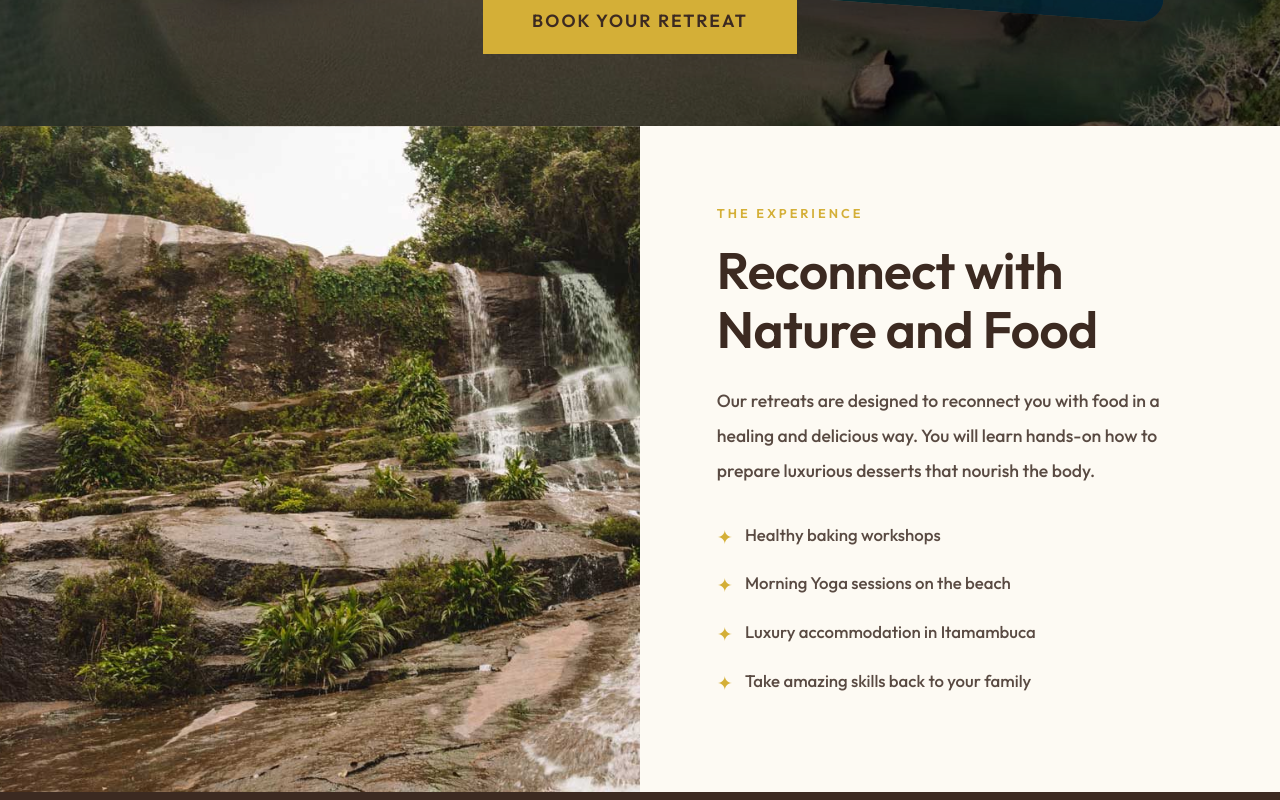
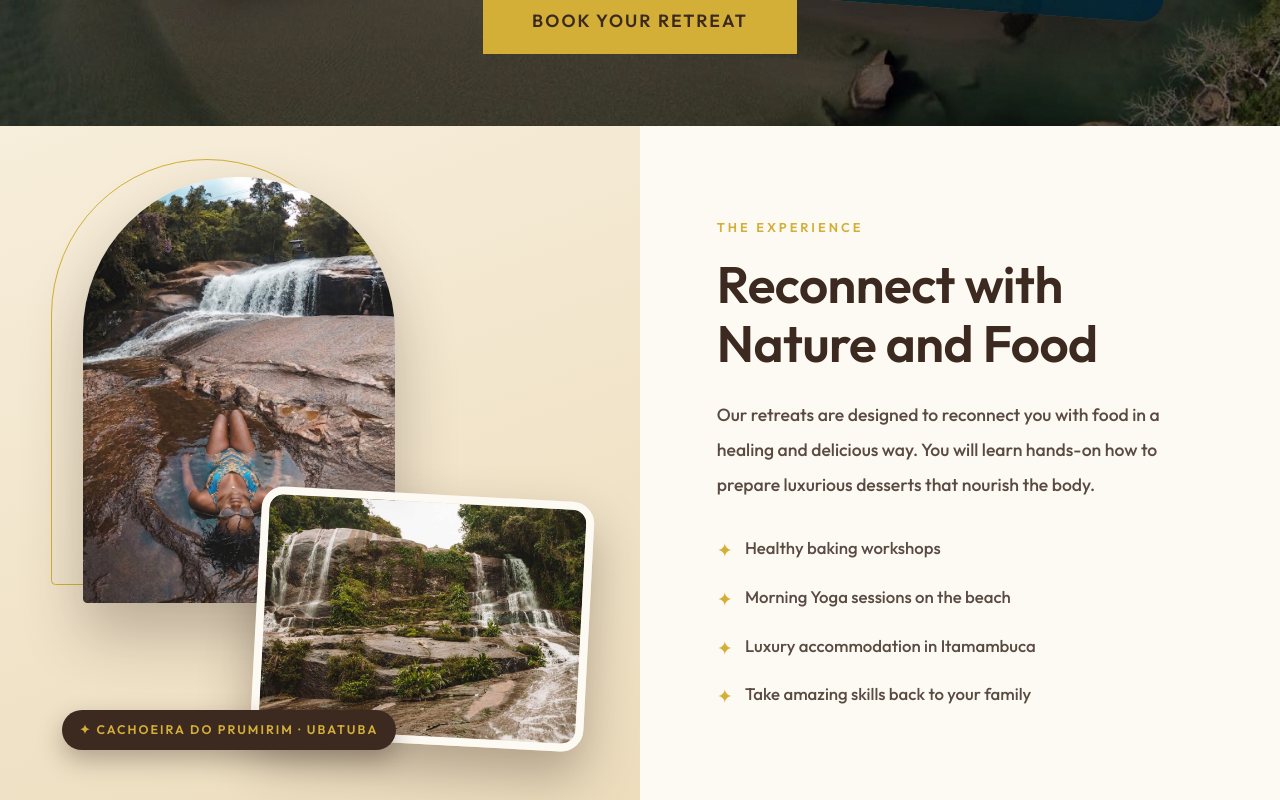
Before and after one commit to astrozine/thetropicalbakery, a Next.js app in the folder web-app/: page /en/retreats in a window 1280 px wide. Shown: the part 820-1620 px from the top of the page. Built offline with nearby package versions, Linux system fonts and the light colour scheme; no server answers; the database is empty; a web font is replaced by a local one.

Commit message:
retreats: experience section pairs the Prumirim portrait (arched frame) with the wide waterfall photo
Co-Authored-By: Claude Sonnet 5 <noreply@anthropic.com>

```diff
--- a/web-app/src/components/RetreatsLayout.tsx
+++ b/web-app/src/components/RetreatsLayout.tsx
@@ -167,15 +167,31 @@ export default function RetreatsLayout({ texts, locale = 'pt' }: RetreatsLayoutP
       {/* Experience Block */}
       <section style={{ background: 'var(--color-background)' }}>
         <div style={{ display: 'flex', flexWrap: 'wrap', alignItems: 'stretch', minHeight: '70vh' }}>
-          {/* Image side */}
-          <div style={{
-            flex: '1 1 50%',
-            minWidth: '300px',
-            minHeight: '450px',
-            backgroundImage: 'url("/retreats/real-cachoeira.jpg")',
-            backgroundSize: 'cover',
-            backgroundPosition: 'center'
-          }} />
+          {/* Image side: an arched portrait with the wide waterfall overlapping it, gold outline behind */}
+          <div className="rx">
+            <div className="rx__stage">
+              <div className="rx__ring" aria-hidden />
+              <div className="rx__arch">
+                <img src="/retreats/prumirim-woman.jpg" alt="Mulher relaxando na piscina natural da Cachoeira do Prumirim" loading="lazy" />
+              </div>
+              <div className="rx__wide">
+                <img src="/retreats/real-cachoeira.jpg" alt="Cachoeira do Prumirim, Ubatuba" loading="lazy" />
+              </div>
+              <span className="rx__tag"><span aria-hidden>✦</span> Cachoeira do Prumirim · Ubatuba</span>
+            </div>
+            <style dangerouslySetInnerHTML={{ __html: `
+              .rx { flex: 1 1 50%; min-width: 300px; display: flex; align-items: center; justify-content: center; padding: clamp(1.5rem, 4vw, 4rem); background: linear-gradient(160deg, #f7eedb 0%, #ecdcbc 100%); overflow: hidden; }
+              .rx__stage { position: relative; width: min(100%, 640px); aspect-ratio: 1 / 1.1; }
+              .rx__arch, .rx__ring { position: absolute; left: 6%; top: 0; width: 58%; aspect-ratio: 3 / 4.1; border-radius: 999px 999px 28px 28px; }
+              .rx__ring { left: 0; top: -3%; border: 1.5px solid #d4af37; }
+              .rx__arch { overflow: hidden; box-shadow: 0 30px 60px rgba(60,42,33,0.3); z-index: 1; }
+              .rx__arch img { display: block; width: 100%; height: 100%; object-fit: cover; object-position: 50% 62%; }
+              .rx__wide { position: absolute; right: 0; bottom: 4%; width: 62%; aspect-ratio: 4 / 3; border: 8px solid #fdfaf3; border-radius: 22px; overflow: hidden; box-shadow: 0 24px 50px rgba(60,42,33,0.35); transform: rotate(3deg); z-index: 2; }
+              .rx__wide img { display: block; width: 100%; height: 100%; object-fit: cover; }
+              .rx__tag { position: absolute; left: 2%; bottom: 3%; z-index: 3; background: #3c2a21; color: #d4af37; padding: 0.55rem 1.1rem; border-radius: 999px; font-size: clamp(0.62rem, 1.6vw, 0.78rem); font-weight: 700; letter-spacing: 2px; text-transform: uppercase; white-space: nowrap; box-shadow: 0 10px 24px rgba(60,42,33,0.35); }
+              @media (max-width: 480px) { .rx__wide { border-width: 5px; border-radius: 16px; } .rx__tag { letter-spacing: 1.2px; padding: 0.45rem 0.8rem; } }
+            ` }} />
+          </div>
           {/* Text side */}
           <div style={{ flex: '1 1 50%', minWidth: '300px', display: 'flex', alignItems: 'center', justifyContent: 'center', padding: 'clamp(2rem, 6vw, 6rem)' }}>
             <ScrollReveal>
```
Also changed, not shown: web-app/public/retreats/prumirim-woman.jpg (added).
